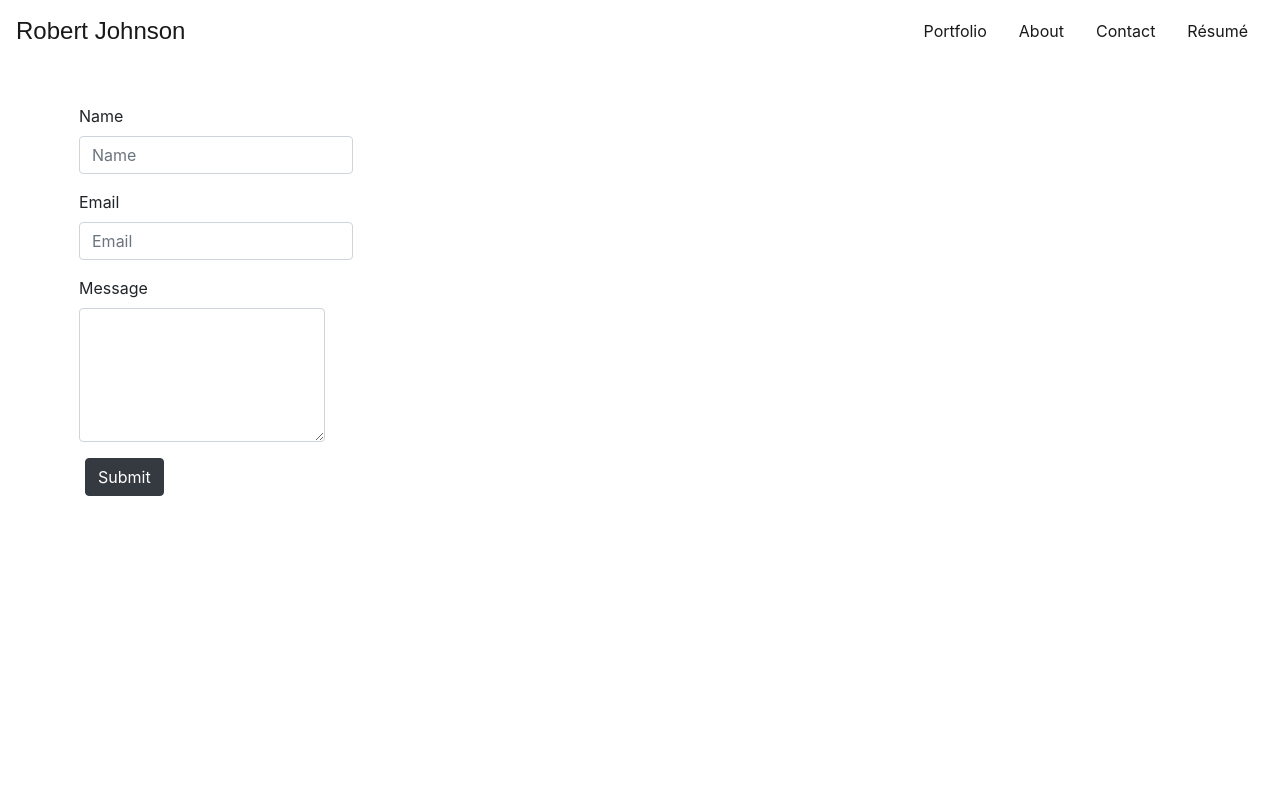
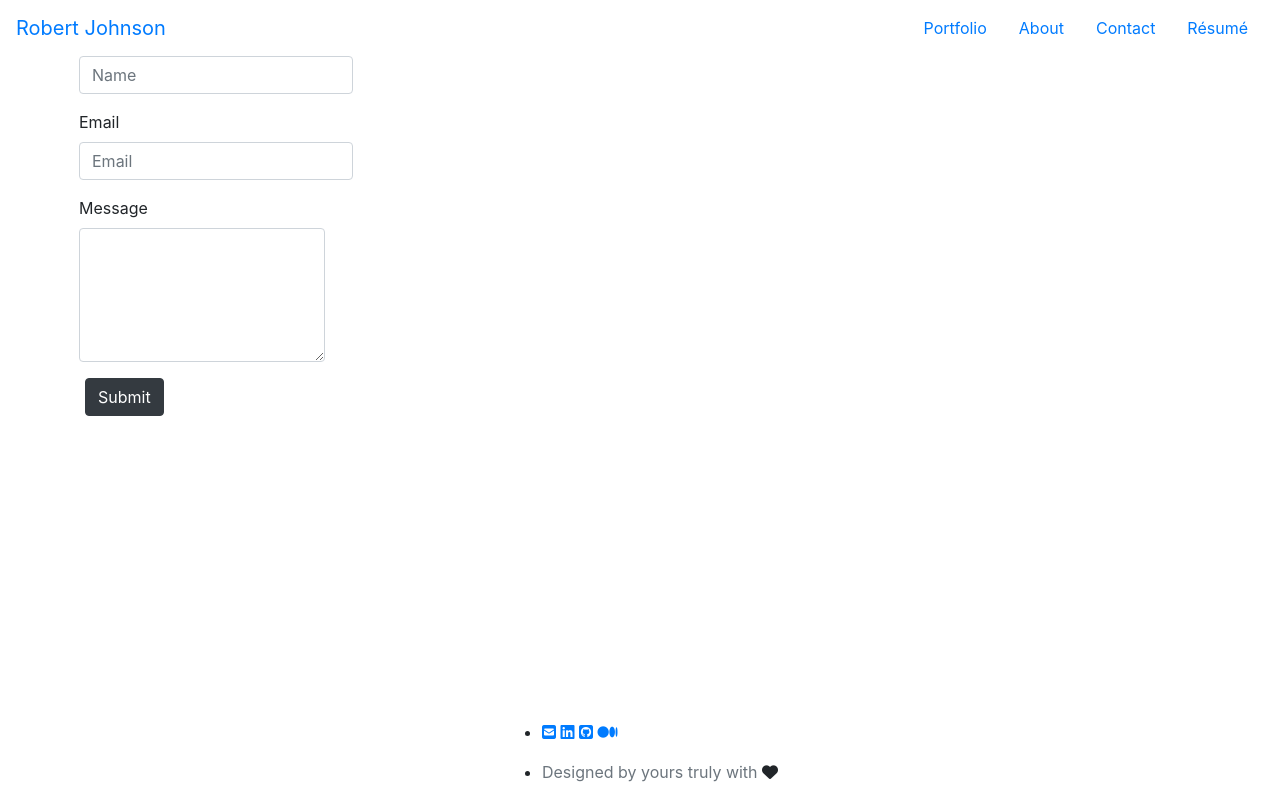
Before and after one commit to johnsonr84/responsive-portfolio, a plain HTML site: page contact.html in a window 1280 px wide. Drawn offline with nearby package versions, Linux system fonts and the light colour scheme.

Commit message:
add footer to contact page

```diff
--- a/contact.html
+++ b/contact.html
@@ -1,12 +1,13 @@
 <!doctype html>
 <html lang="en">
+
 <head>
     <title>Title</title>
     <!-- Required meta tags -->
     <meta charset="utf-8">
     <meta name="viewport" content="width=device-width, initial-scale=1, shrink-to-fit=no">
     <!-- homepage.css -->
-   <link rel="stylesheet" href="./css/homepage.css">
+    <link rel="stylesheet" href="./css/contact.css">
     <!-- google fonts -->
     <link rel="preconnect" href="https://fonts.gstatic.com">
     <link href="https://fonts.googleapis.com/css2?family=Roboto:wght@200&display=swap" rel="stylesheet">
@@ -15,6 +16,7 @@
         integrity="sha384-ggOyR0iXCbMQv3Xipma34MD+dH/1fQ784/j6cY/iJTQUOhcWr7x9JvoRxT2MZw1T" crossorigin="anonymous">
     <!-- font awesome style link-->
     <script src="https://kit.fontawesome.com/c8928d745c.js" crossorigin="anonymous"></script>
+
 <body>
     <!-- navbar -->
     <nav class="nav navbar fixed-top navbar-fixed navbar-expand bg-white">
@@ -74,10 +76,47 @@
             <button type="submit" class="btn btn-primary btn-dark mb-5">Submit</button>
         </div>
     </div>
+
+    <!-- sticky footer -->
+    <footer class="mt-auto" id="footer">
+        <div class="container">
+            <div class="nav nav-bar fixed-bottom bg-white justify-content-center">
+                <div class="row">
+                    <div class="col-12">
+                        <ul class="social-contact">
+                            <li class="nav-social">
+                                <a class="fas fa-envelope-square"
+                                    href="mailto:contact.robertcjohnson1984@gmail.com"></a>
+                                <a class="fab fa-linkedin" href="https://www.linkedin.com/in/robertjohnson1984/"
+                                    target="blank"></a>
+                                <a class="fab fa-github-square" href="https://github.com/johnsonr84" target="blank"></a>
+                                <a class="fab fa-medium" href="https://medium.com/@robertcjohnson1984"
+                                    target="blank"></a>
+                            </li>
+                        </ul>
+                        <ul class="copyright">
+                            <li class="nav-copy">
+                                <span class="text-muted text-center content-center">Designed by yours truly with</span>
+                                <i class="fas fa-heart"></i>
+                            </li>
+                        </ul>
+                    </div>
+                </div>
+            </div>
+        </div>
+    </footer>
+
     <!-- Optional JavaScript -->
     <!-- jQuery first, then Popper.js, then Bootstrap JS -->
-    <script src="https://code.jquery.com/jquery-3.3.1.slim.min.js" integrity="sha384-q8i/X+965DzO0rT7abK41JStQIAqVgRVzpbzo5smXKp4YfRvH+8abtTE1Pi6jizo" crossorigin="anonymous"></script>
-    <script src="https://cdnjs.cloudflare.com/ajax/libs/popper.js/1.14.7/umd/popper.min.js" integrity="sha384-UO2eT0CpHqdSJQ6hJty5KVphtPhzWj9WO1clHTMGa3JDZwrnQq4sF86dIHNDz0W1" crossorigin="anonymous"></script>
-    <script src="https://stackpath.bootstrapcdn.com/bootstrap/4.3.1/js/bootstrap.min.js" integrity="sha384-JjSmVgyd0p3pXB1rRibZUAYoIIy6OrQ6VrjIEaFf/nJGzIxFDsf4x0xIM+B07jRM" crossorigin="anonymous"></script>
+    <script src="https://code.jquery.com/jquery-3.3.1.slim.min.js"
+        integrity="sha384-q8i/X+965DzO0rT7abK41JStQIAqVgRVzpbzo5smXKp4YfRvH+8abtTE1Pi6jizo"
+        crossorigin="anonymous"></script>
+    <script src="https://cdnjs.cloudflare.com/ajax/libs/popper.js/1.14.7/umd/popper.min.js"
+        integrity="sha384-UO2eT0CpHqdSJQ6hJty5KVphtPhzWj9WO1clHTMGa3JDZwrnQq4sF86dIHNDz0W1"
+        crossorigin="anonymous"></script>
+    <script src="https://stackpath.bootstrapcdn.com/bootstrap/4.3.1/js/bootstrap.min.js"
+        integrity="sha384-JjSmVgyd0p3pXB1rRibZUAYoIIy6OrQ6VrjIEaFf/nJGzIxFDsf4x0xIM+B07jRM"
+        crossorigin="anonymous"></script>
 </body>
+
 </html>
```
Lines whose indentation alone changed are shown as unchanged.
